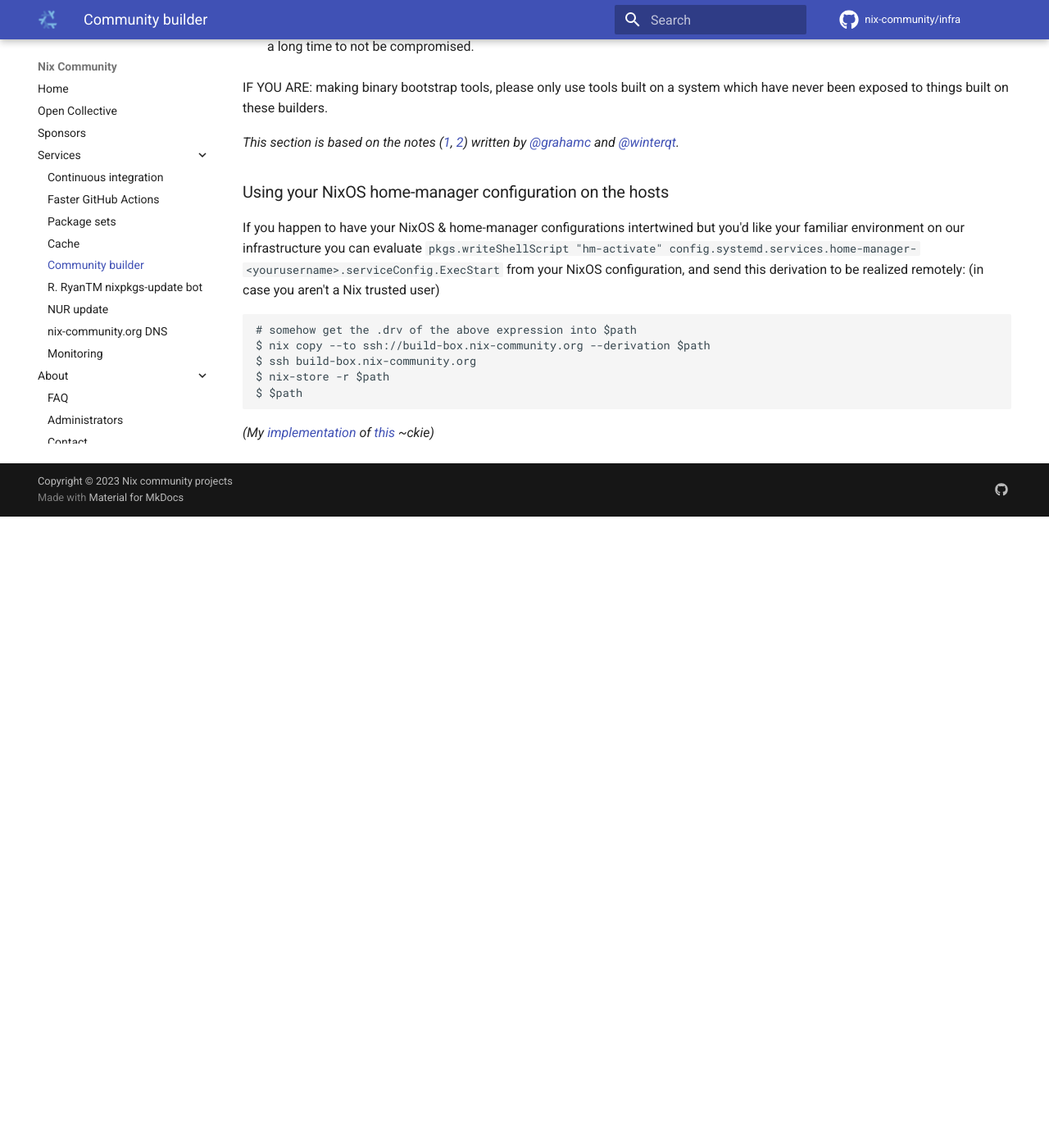
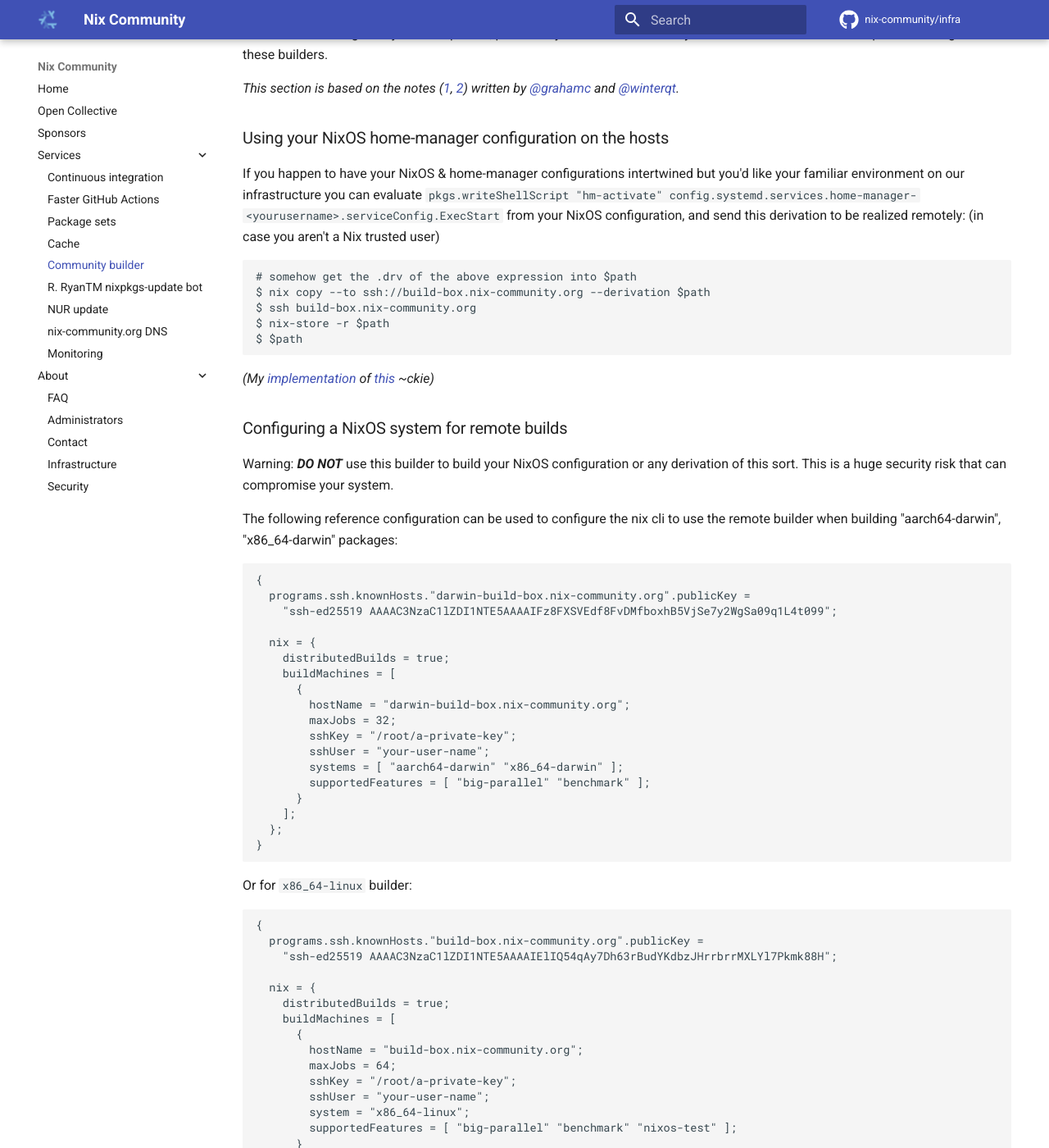
Before and after one commit to nix-community/infra, an MkDocs documentation site: the page built from docs/community-builder.md, in a window 1280 px wide and 1400 px high, scrolled down 1125 px. Shown: the whole window at 82% size. Built offline with MkDocs 1.6.1 and Material for MkDocs 9.7.7, drawn with Linux system fonts in a browser that asks for light colours; comment, search, counter and statistics services are not loaded; before the commit the page ends 1755 px from its top, so only the background shows below that; some of the changed text lies outside the part shown.

Commit message:
docs/community-builder: add NixOS configuration for remote builds

````diff
--- a/docs/community-builder.md
+++ b/docs/community-builder.md
@@ -57,3 +57,77 @@
 ```
 
 _(My [implementation](https://github.com/ckiee/nixfiles/blob/aac57f56e417e31f00fd495d8a30fb399ecbc19b/deploy/hm-only.nix#L10) of [this](https://github.com/ckiee/nixfiles/blob/aac57f56e417e31f00fd495d8a30fb399ecbc19b/bin/c#L92-L95) ~ckie)_
+
+### Configuring a NixOS system for remote builds
+
+Warning: **_DO NOT_** use this builder to build your NixOS configuration or any derivation of this sort. This is a huge security risk that can compromise your system.
+
+The following reference configuration can be used to configure the nix cli to use the remote builder when building "aarch64-darwin", "x86_64-darwin" packages:
+
+```nix
+{
+  programs.ssh.knownHosts."darwin-build-box.nix-community.org".publicKey =
+    "ssh-ed25519 AAAAC3NzaC1lZDI1NTE5AAAAIFz8FXSVEdf8FvDMfboxhB5VjSe7y2WgSa09q1L4t099";
+
+  nix = {
+    distributedBuilds = true;
+    buildMachines = [
+      {
+        hostName = "darwin-build-box.nix-community.org";
+        maxJobs = 32;
+        sshKey = "/root/a-private-key";
+        sshUser = "your-user-name";
+        systems = [ "aarch64-darwin" "x86_64-darwin" ];
+        supportedFeatures = [ "big-parallel" "benchmark" ];
+      }
+    ];
+  };
+}
+```
+
+Or for `x86_64-linux` builder:
+
+```nix
+{
+  programs.ssh.knownHosts."build-box.nix-community.org".publicKey =
+    "ssh-ed25519 AAAAC3NzaC1lZDI1NTE5AAAAIElIQ54qAy7Dh63rBudYKdbzJHrrbrrMXLYl7Pkmk88H";
+
+  nix = {
+    distributedBuilds = true;
+    buildMachines = [
+      {
+        hostName = "build-box.nix-community.org";
+        maxJobs = 64;
+        sshKey = "/root/a-private-key";
+        sshUser = "your-user-name";
+        system = "x86_64-linux";
+        supportedFeatures = [ "big-parallel" "benchmark" "nixos-test" ];
+      }
+    ];
+  };
+}
+
+**Note:** Make sure the SSH key specified above does *not* have a
+password, otherwise `nix-build` will give an error along the lines of:
+
+> unable to open SSH connection to
+> 'ssh://your-user-name@darwin-build-box.nix-community.org': cannot connect to
+> 'your-user-name@darwin-build-box.nix-community.org'; trying other available
+> machines...
+
+Then run an initial SSH connection as root to setup the trust
+fingerprint:
+
+```
+$ sudo -i
+# ssh your-user-name@darwin-build-box.nix-community.org -i /root/a-private-key
+```
+
+Or for `x86_64-linux` builder:
+
+```
+$ sudo -i
+# ssh your-user-name@build-box.nix-community.org -i /root/a-private-key
+```
+
+Now commands like `nix-build . -A hello --argstr system aarch64-darwin` should work.
````
